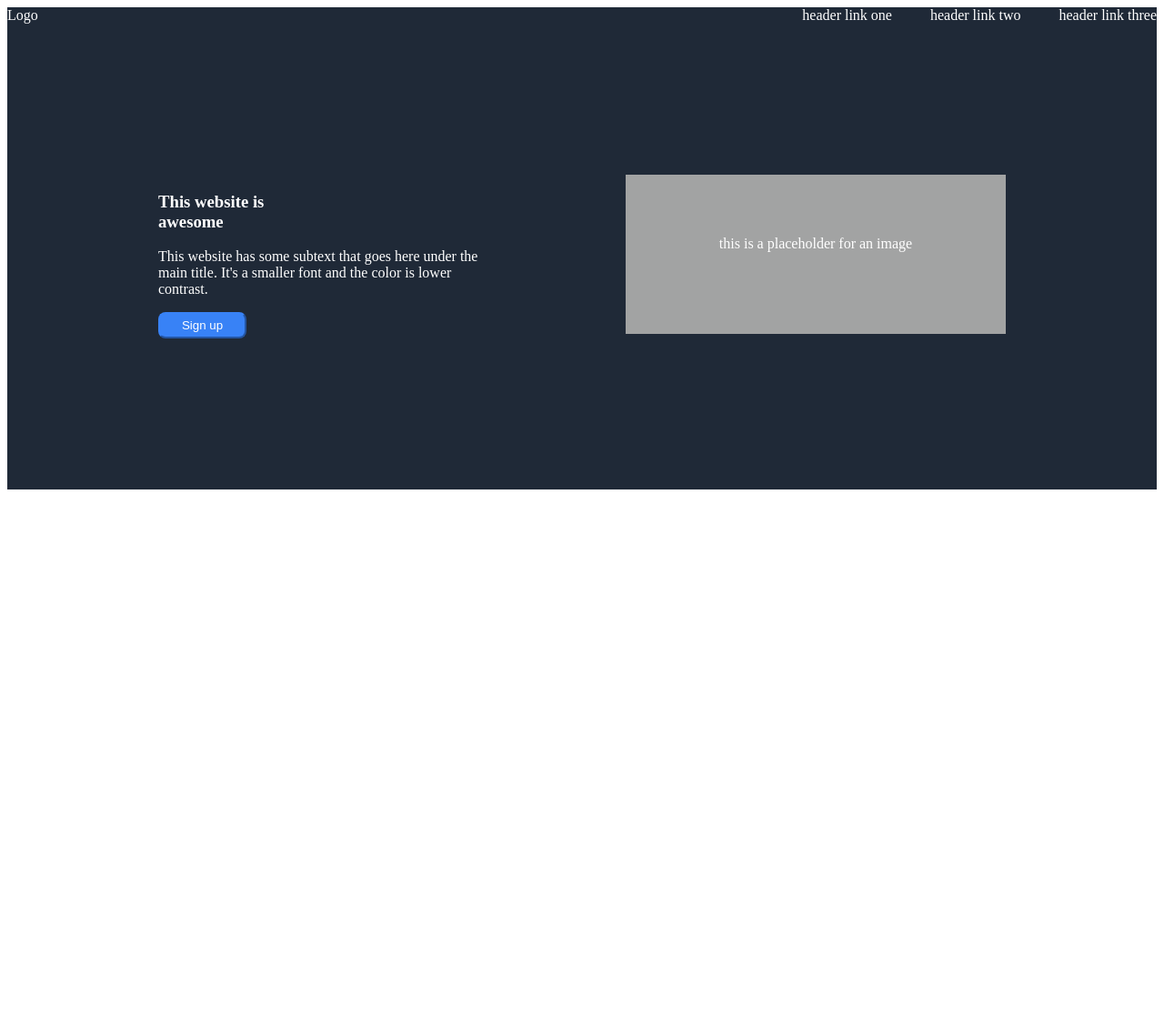
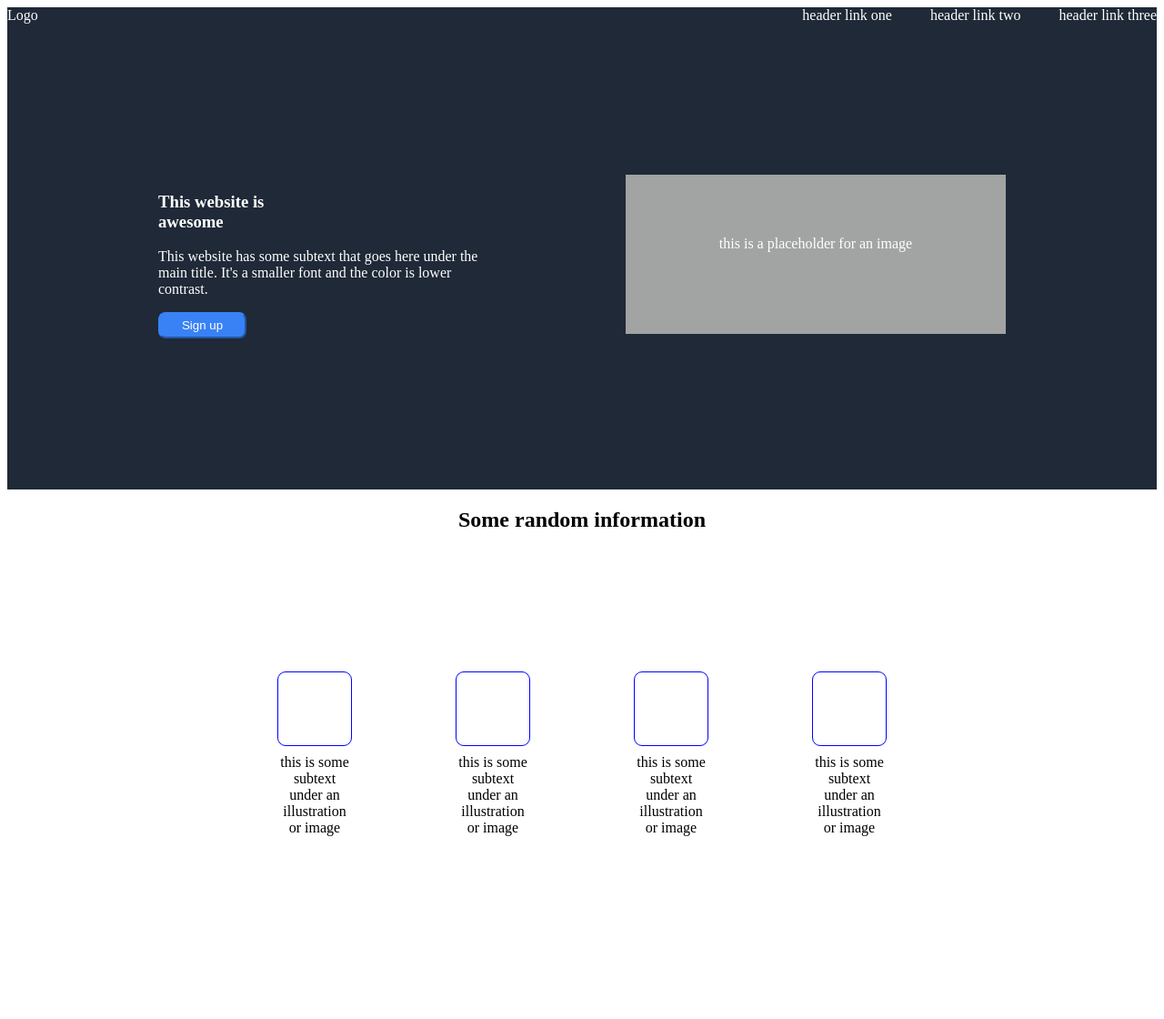
Before and after one commit to ib-creator/Landing-Page, a plain HTML site: page index.html in a window 1280 px wide. Shown: the whole page at 91% size. Before the commit the page ends 800 px from the top, so only its background shows below. Drawn offline with Linux system fonts and the light colour scheme.

Commit message:
complete main section, complete four boxes and text

```diff
--- a/index.html
+++ b/index.html
@@ -49,8 +49,42 @@
         </div>
     </div>
 
-    <!-------SOME RANDOM INFO---------->
+    <!-------SOME RANDOM INFO HEADER---------->
     <main>
+        <div class="main-header">
+            <h2>Some random information</h2>
+        </div>
+
+
+        <!------------Four boxes container-------->
+        <div class="box-container">
+            <div class="box1">
+                <p class="box-text">this is some subtext<br>
+                    under an illustration<br>
+                    or image
+                </p>
+            </div>
+            <div class="box2">
+                <p class="box-text">this is some subtext<br>
+                    under an illustration<br>
+                    or image
+                </p>
+            </div>
+            <div class="box3">
+                <p class="box-text">this is some subtext<br>
+                    under an illustration<br>
+                    or image
+                </p>
+            </div>
+
+            <div class="box4">
+                <p class="box-text">this is some subtext
+                    under an illustration
+                    or image
+                </p>
+            </div>
+
+        </div>
 
     </main>
 
--- a/stylesheet.css
+++ b/stylesheet.css
@@ -71,3 +71,44 @@ header{
     margin-top: 67px;
     color: white;
 }
+
+/*-------MAIN HEADER "some random information"---------*/
+
+.main-header h2{
+    text-align: center;
+    margin-bottom: -144px;
+}
+
+
+/*--------FOUR BOXES CONTAINER--------*/
+
+.box-container{
+    justify-content: center;
+    display: flex;
+    justify-content: space-between;
+    gap: 0px;
+    padding: 297px;
+
+}
+
+.box1,
+.box2,
+.box3,
+.box4{
+    height: 80px;
+    width: 80px;
+    background-color: rgb(255, 255, 255);
+    border: 1px blue solid;
+    border-radius: 9px;
+
+
+
+}
+
+.box-text{
+    text-align: center;
+    font-weight: normal;
+    margin-top: 90px;
+
+
+}
```
